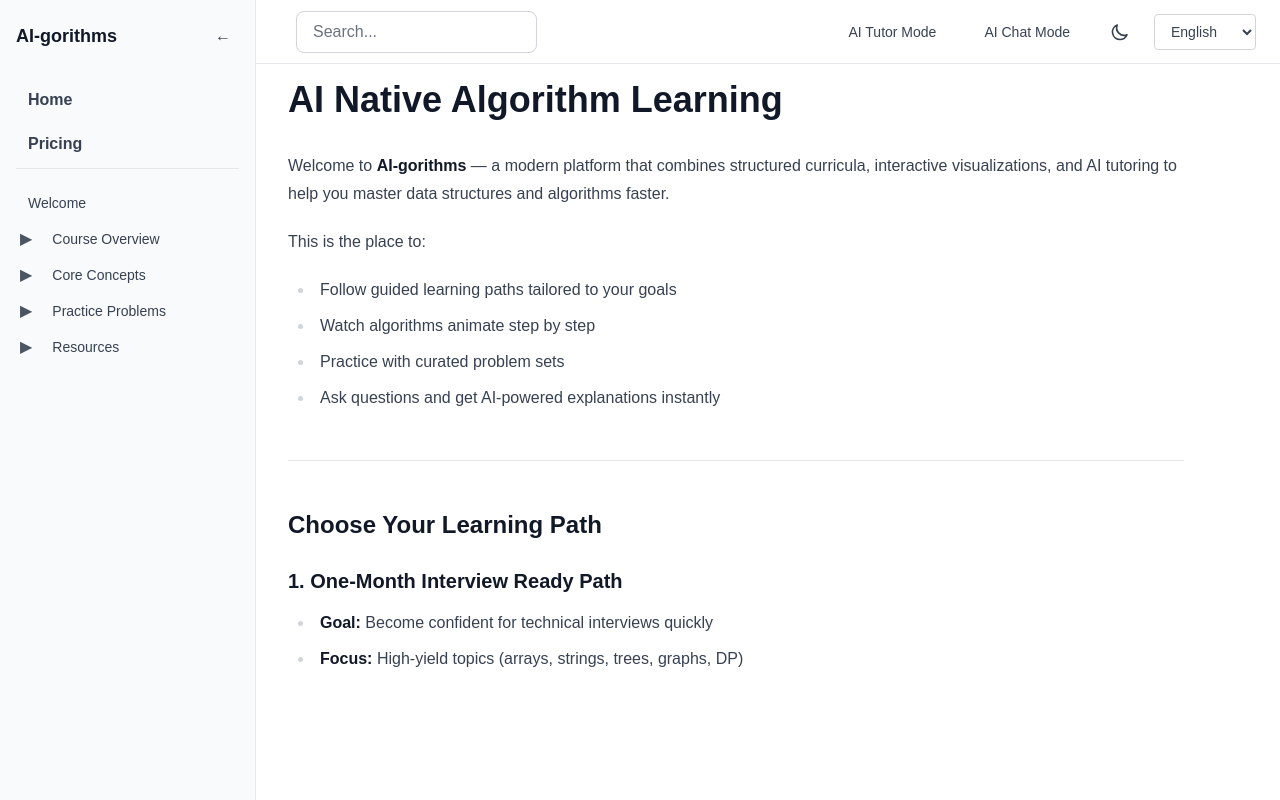
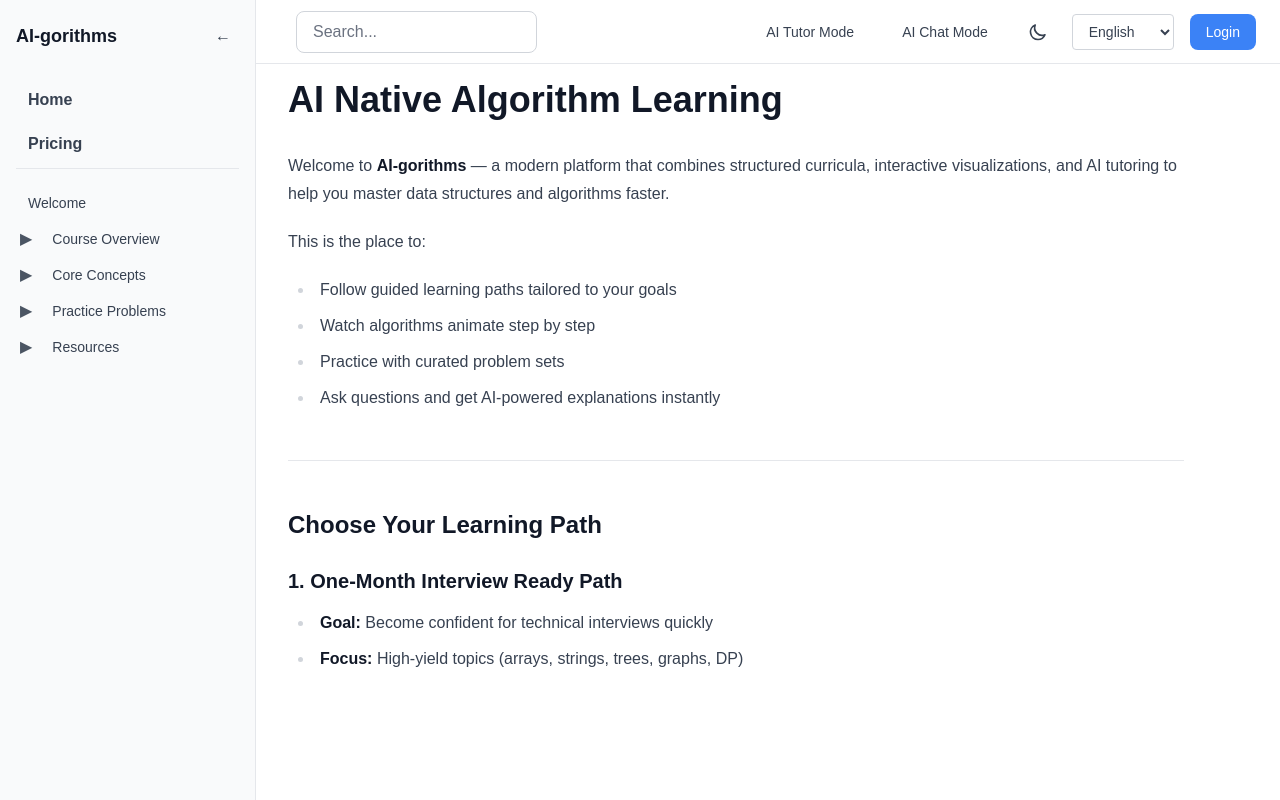
Before and after one commit to Chinese-Community-AI/AI-gorithms, a Next.js app: page / in a window 1280 px wide. Built offline with nearby package versions, Linux system fonts and the light colour scheme.

Commit message:
Add login button

```diff
--- a/components/layout/Header.tsx
+++ b/components/layout/Header.tsx
@@ -108,6 +108,14 @@ export default function Header() {
             <option>English</option>
             <option>简体中文</option>
           </select>
+          <button
+            onClick={() => {
+              // TODO: Implement login functionality
+            }}
+            className="px-4 py-2 bg-blue-500 text-white rounded-lg hover:bg-blue-600 dark:bg-blue-600 dark:hover:bg-blue-700 transition-colors text-sm font-medium"
+          >
+            Login
+          </button>
         </div>
       </div>
     </header>
```
